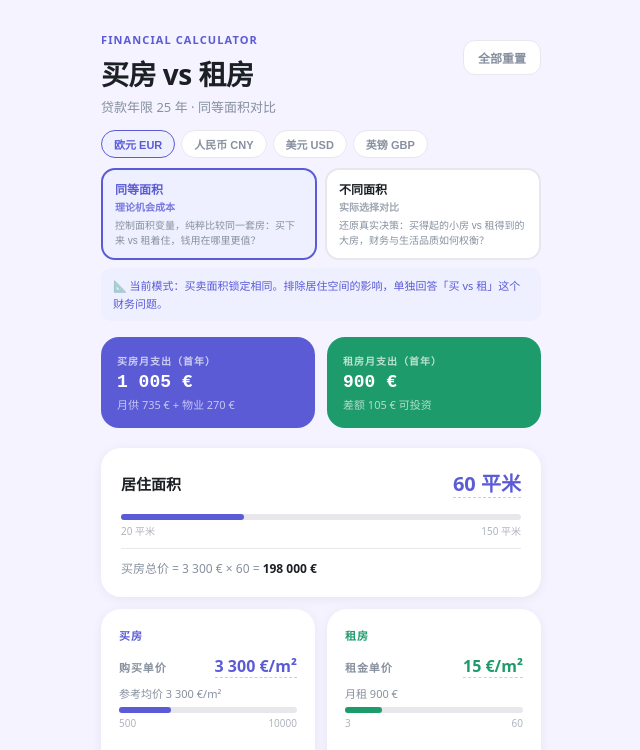
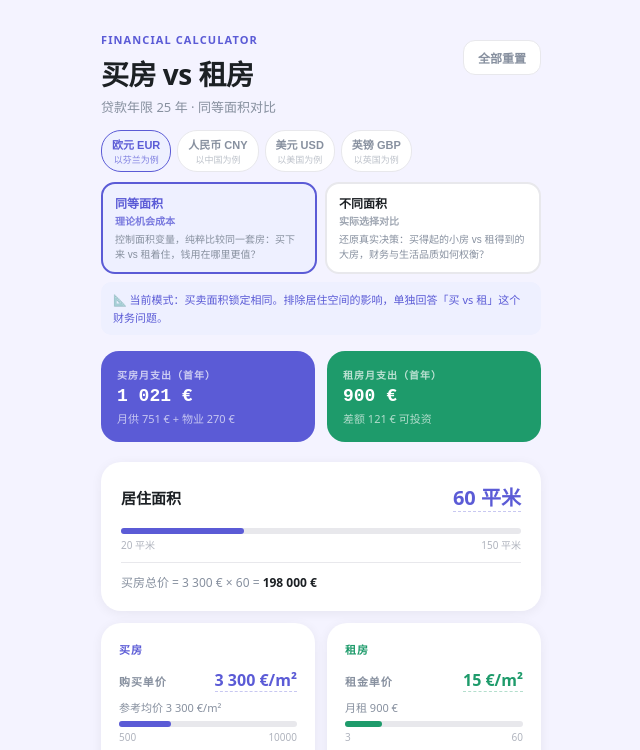
Before and after one commit to jinda-li/buy-vs-rent, a React (Vite) app: page / in a window 1280 px wide. Shown: the top 750 px of the page, without its empty margins (319-959 px from the left). Built offline with nearby package versions, Linux system fonts and the light colour scheme.

Commit message:
feat: update country presets with verified real-world transaction costs
Co-authored-by: Cursor <cursoragent@cursor.com>

```diff
--- a/buy-vs-rent.jsx
+++ b/buy-vs-rent.jsx
@@ -1,22 +1,27 @@
 import { useState, useMemo } from "react";
 import { AreaChart, Area, XAxis, YAxis, CartesianGrid, Tooltip, ResponsiveContainer, ReferenceLine } from "recharts";
 
+// 各国参数来源：Finland税务局vero.fi / 中国LPR官方 / 美国Bankrate / 英国HMRC及Rightmove
 var CURRENCIES = {
-  EUR: { sym: "€",  locale: "fi-FI", after: true,  bankFees: 500,
-    label: "欧元 EUR",
-    d: { buyPPM: 3300,  rentPPM: 15,  fee: 270 },
+  EUR: { sym: "€",  locale: "fi-FI", after: true,  bankFees: 800,
+    label: "欧元 EUR", country: "芬兰", example: "以芬兰为例",
+    // 过户税: asunto-osake公寓1.5%（2024年起）；贷款利率: 12m Euribor+行margin约3%；中介费: 赫尔辛基3-4.5%；资本利得税30%
+    d: { buyPPM: 3300,  rentPPM: 15,  fee: 270, mRate: 3.0, txTax: 1.5, agentFee: 3.5, invTax: 30, downPct: 20 },
     r: { buyPPM: [500, 10000, 100],   rentPPM: [3, 60, 0.5],  fee: [50, 2000, 10]  } },
   CNY: { sym: "¥",  locale: "zh-CN", after: false, bankFees: 5000,
-    label: "人民币 CNY",
-    d: { buyPPM: 25000, rentPPM: 80,  fee: 500 },
+    label: "人民币 CNY", country: "中国", example: "以中国为例",
+    // 契税: 首套90-144㎡1.5%；贷款利率: 5年期LPR 3.5%（2025年5月）；中介费: 约2%；资本利得税20%
+    d: { buyPPM: 25000, rentPPM: 80,  fee: 500, mRate: 3.5, txTax: 1.5, agentFee: 2.0, invTax: 20, downPct: 20 },
     r: { buyPPM: [3000, 150000, 1000], rentPPM: [20, 300, 5], fee: [100, 5000, 100] } },
-  USD: { sym: "$",  locale: "en-US", after: false, bankFees: 3000,
-    label: "美元 USD",
-    d: { buyPPM: 5000,  rentPPM: 25,  fee: 400 },
+  USD: { sym: "$",  locale: "en-US", after: false, bankFees: 4000,
+    label: "美元 USD", country: "美国", example: "以美国为例",
+    // 过户税: 各州差异大，买方约0.5%（多数closing costs含在bankFees）；30年固定约6.3%（2026）；中介费NAR后约2.5%；资本利得税20%
+    d: { buyPPM: 4000,  rentPPM: 25,  fee: 400, mRate: 6.5, txTax: 0.5, agentFee: 2.5, invTax: 20, downPct: 20 },
     r: { buyPPM: [500, 25000, 100],   rentPPM: [5, 100, 1],   fee: [100, 2000, 50] } },
   GBP: { sym: "£",  locale: "en-GB", after: false, bankFees: 2000,
-    label: "英镑 GBP",
-    d: { buyPPM: 7000,  rentPPM: 30,  fee: 300 },
+    label: "英镑 GBP", country: "英国", example: "以英国为例",
+    // SDLT: £400k房产约2.5%（累进税率）；抵押贷款5年固定约4.5%（2025）；EA中介费约1.5%含VAT；资本利得税20%
+    d: { buyPPM: 3500,  rentPPM: 18,  fee: 250, mRate: 4.5, txTax: 2.5, agentFee: 1.5, invTax: 20, downPct: 20 },
     r: { buyPPM: [1000, 30000, 200],  rentPPM: [5, 100, 1],   fee: [50, 2000, 50]  } },
 };
 
@@ -172,15 +177,15 @@ export default function App() {
   var s4  = useState(cur.d.rentPPM); var rentPPM    = s4[0];  var setRentPPM    = s4[1];
   var s5  = useState(3.0);           var invRet     = s5[0];  var setInvRet     = s5[1];
   var s6  = useState(1.5);           var propGrowth = s6[0];  var setPropGrowth = s6[1];
-  var s7  = useState(2.8);           var mRate      = s7[0];  var setMRate      = s7[1];
-  var s8  = useState(20);            var downPct    = s8[0];  var setDownPct    = s8[1];
+  var s7  = useState(cur.d.mRate);   var mRate      = s7[0];  var setMRate      = s7[1];
+  var s8  = useState(cur.d.downPct); var downPct    = s8[0];  var setDownPct    = s8[1];
   var s9  = useState(25);            var loanTerm   = s9[0];  var setLoanTerm   = s9[1];
   var s10 = useState(1.3);           var rentGrowth = s10[0]; var setRentGrowth = s10[1];
   var s11 = useState(2.3);           var feeGrowth  = s11[0]; var setFeeGrowth  = s11[1];
-  var s12 = useState(1.5);           var txTax      = s12[0]; var setTxTax      = s12[1];
-  var s13 = useState(3.5);           var agentFee   = s13[0]; var setAgentFee   = s13[1];
+  var s12 = useState(cur.d.txTax);   var txTax      = s12[0]; var setTxTax      = s12[1];
+  var s13 = useState(cur.d.agentFee);var agentFee   = s13[0]; var setAgentFee   = s13[1];
   var s14 = useState(true);          var primaryRes = s14[0]; var setPrimaryRes = s14[1];
-  var s15 = useState(20);            var invTax     = s15[0]; var setInvTax     = s15[1];
+  var s15 = useState(cur.d.invTax);  var invTax     = s15[0]; var setInvTax     = s15[1];
   var s16 = useState("net");         var tab        = s16[0]; var setTab        = s16[1];
   var s17 = useState(false);         var moreOpen   = s17[0]; var setMoreOpen   = s17[1];
   var s18 = useState(60);            var buyArea    = s18[0]; var setBuyArea    = s18[1];
@@ -340,15 +345,19 @@ export default function App() {
   function applyPreset(c) {
     var p = CURRENCIES[c];
     setBuyPPM(p.d.buyPPM); setRentPPM(p.d.rentPPM); setFee(p.d.fee);
+    setMRate(p.d.mRate); setTxTax(p.d.txTax); setAgentFee(p.d.agentFee);
+    setInvTax(p.d.invTax); setDownPct(p.d.downPct);
     setCurrency(c);
   }
 
   function doReset() {
     setArea(60); setBuyArea(60); setRentArea(80);
-    setBuyPPM(cur.d.buyPPM); setFee(cur.d.fee); setRentPPM(cur.d.rentPPM); setInvRet(3.0);
-    setPropGrowth(1.5); setMRate(2.8); setDownPct(20); setLoanTerm(25);
-    setRentGrowth(1.3); setFeeGrowth(2.3); setTxTax(1.5); setAgentFee(3.5);
-    setPrimaryRes(true); setInvTax(20); setMoreOpen(false);
+    setBuyPPM(cur.d.buyPPM); setFee(cur.d.fee); setRentPPM(cur.d.rentPPM);
+    setInvRet(3.0); setPropGrowth(1.5);
+    setMRate(cur.d.mRate); setDownPct(cur.d.downPct); setLoanTerm(25);
+    setRentGrowth(1.3); setFeeGrowth(2.3);
+    setTxTax(cur.d.txTax); setAgentFee(cur.d.agentFee);
+    setPrimaryRes(true); setInvTax(cur.d.invTax); setMoreOpen(false);
   }
 
   var crossStatus = crossings.length === 0
@@ -382,11 +391,13 @@ export default function App() {
               var active = currency === key;
               return (
                 <button key={key} onClick={function() { applyPreset(key); }}
-                  style={{ padding: "5px 12px", borderRadius: 20, border: "1.5px solid", cursor: "pointer", fontSize: 11, fontWeight: 600,
+                  style={{ padding: "5px 10px", borderRadius: 20, border: "1.5px solid", cursor: "pointer",
                     borderColor: active ? COLOR.primary : COLOR.border,
                     background: active ? "#EEF0FF" : "white",
-                    color: active ? COLOR.primary : COLOR.muted }}>
-                  {CURRENCIES[key].label}
+                    color: active ? COLOR.primary : COLOR.muted,
+                    display: "flex", flexDirection: "column", alignItems: "center", gap: 1 }}>
+                  <span style={{ fontSize: 11, fontWeight: 600 }}>{CURRENCIES[key].label}</span>
+                  <span style={{ fontSize: 9, opacity: active ? 0.75 : 0.55, fontWeight: 500 }}>{CURRENCIES[key].example}</span>
                 </button>
               );
             })}
@@ -572,12 +583,12 @@ export default function App() {
                 <div style={{ display: "grid", gridTemplateColumns: "1fr 1fr", gap: "0 20px" }}>
                   <div>
                     <div style={{ fontSize: 12, fontWeight: 700, color: COLOR.buy, marginBottom: 14 }}>买房参数</div>
-                    <SliderField label="贷款利率" value={mRate} min={1} max={7} step={0.1} onChange={setMRate} display={mRate + "%"} color={COLOR.buy} sub="当地银行参考利率" />
+                    <SliderField label="贷款利率" value={mRate} min={1} max={7} step={0.1} onChange={setMRate} display={mRate + "%"} color={COLOR.buy} sub={cur.country + " 参考 " + cur.d.mRate + "%"} />
                     <SliderField label="首付比例" value={downPct} min={5} max={50} step={5} onChange={setDownPct} display={downPct + "%"} color={COLOR.buy} sub={"= " + fmt(down)} />
                     <SliderField label="贷款年限" value={loanTerm} min={5} max={30} step={1} onChange={setLoanTerm} display={loanTerm + " 年"} color={COLOR.buy} />
                     <SliderField label="房价年涨幅" value={propGrowth} min={-2} max={6} step={0.5} onChange={setPropGrowth} display={propGrowth + "%"} color={COLOR.buy} sub="历史均值参考" />
-                    <SliderField label="过户税/契税" value={txTax} min={0} max={5} step={0.5} onChange={setTxTax} display={txTax + "%"} color={COLOR.buy} sub={"= " + fmt(txAmt)} />
-                    <SliderField label="卖房中介费" value={agentFee} min={0} max={6} step={0.5} onChange={setAgentFee} display={agentFee + "%"} color={COLOR.buy} sub="当地市场参考" />
+                    <SliderField label="过户税/契税" value={txTax} min={0} max={5} step={0.5} onChange={setTxTax} display={txTax + "%"} color={COLOR.buy} sub={cur.country + " 参考 " + cur.d.txTax + "%，= " + fmt(txAmt)} />
+                    <SliderField label="卖房中介费" value={agentFee} min={0} max={6} step={0.5} onChange={setAgentFee} display={agentFee + "%"} color={COLOR.buy} sub={cur.country + " 参考 " + cur.d.agentFee + "%"} />
                     <SliderField label="物业费涨幅" value={feeGrowth} min={0} max={5} step={0.5} onChange={setFeeGrowth} display={feeGrowth + "%"} color={COLOR.buy} sub="历史均值参考" />
                     <div style={{ marginBottom: 14 }}>
                       <Label>卖房资本利得税</Label>
```
